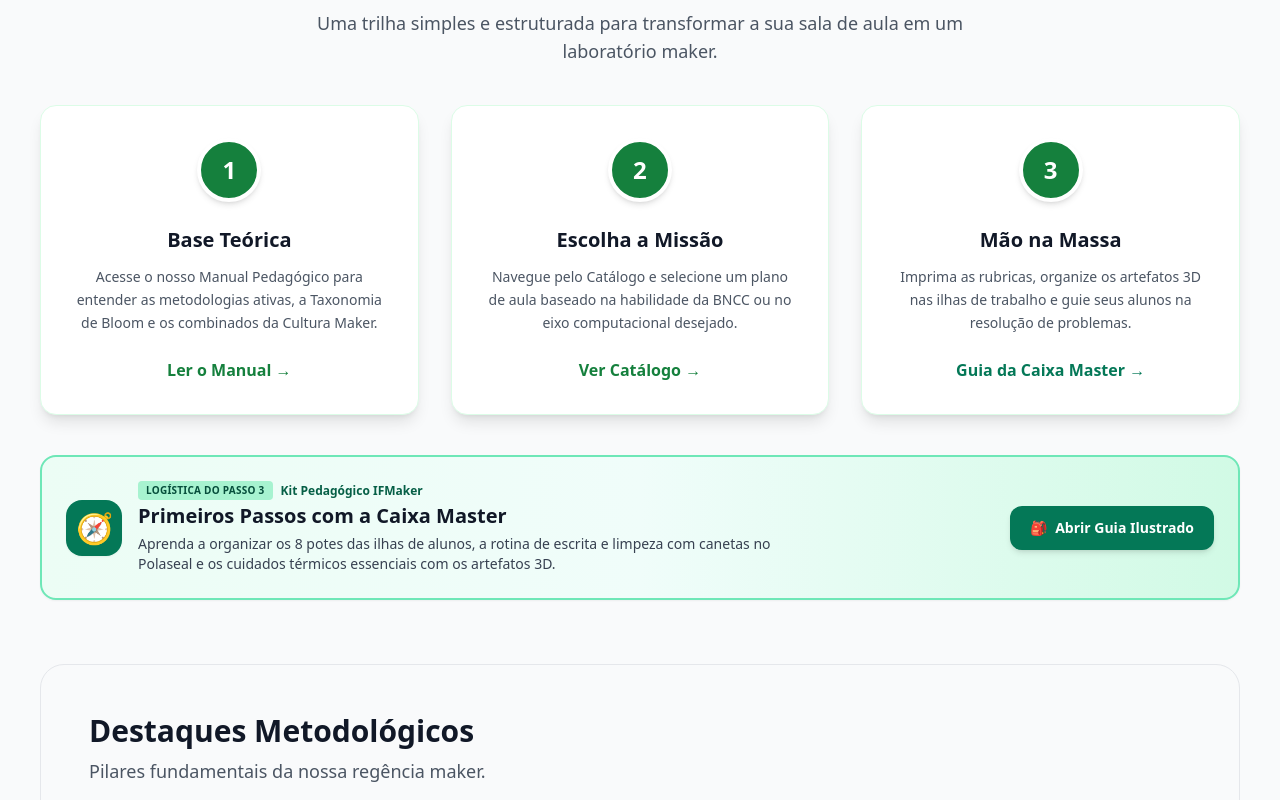
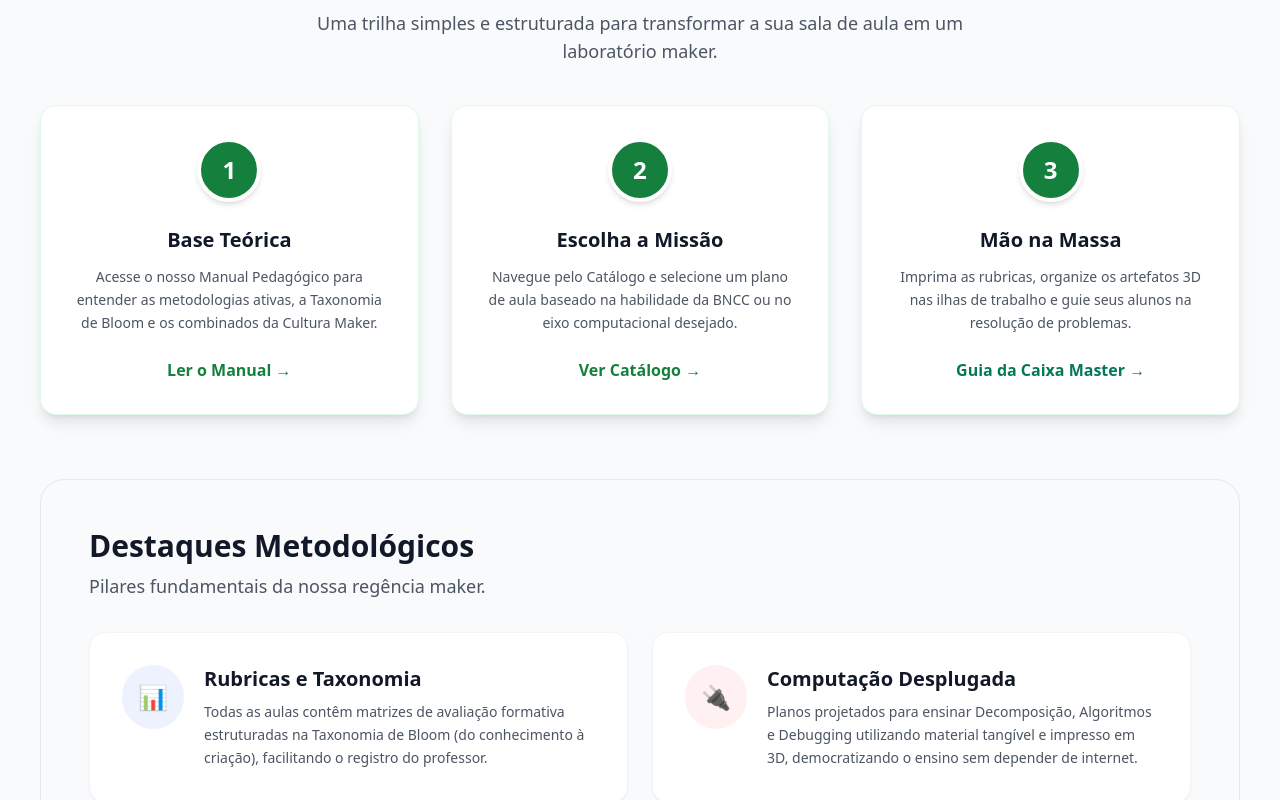
Before and after one commit to skyzinha-chan/ifmaker-patrimonio-nioaque-3d, a React (Vite) app: page / in a window 1280 px wide. Shown: the part 1021-1821 px from the top of the page. Built offline with nearby package versions, Linux system fonts and the light colour scheme; no server answers; the database is empty.

Commit message:
🎨 style(home): remove card redundante da caixa master

```diff
--- a/src/pages/Home.jsx
+++ b/src/pages/Home.jsx
@@ -350,37 +350,6 @@ export default function Home() {
             </button>
           </div>
         </div>
-
-        {/* CARD INTEGRADO: LOGÍSTICA & PRIMEIROS PASSOS COM A CAIXA MASTER */}
-        <div className='mt-10 bg-gradient-to-r from-emerald-50 via-teal-50 to-emerald-100 border-2 border-emerald-300 rounded-2xl p-5 sm:p-6 shadow-sm flex flex-col md:flex-row items-start md:items-center justify-between gap-5'>
-          <div className='flex items-start sm:items-center gap-4'>
-            <div className='h-12 w-12 sm:h-14 sm:w-14 rounded-2xl bg-emerald-700 text-white flex items-center justify-center text-2xl sm:text-3xl shadow-sm flex-shrink-0'>
-              🧭
-            </div>
-            <div>
-              <div className='flex items-center gap-2'>
-                <span className='bg-emerald-200 text-emerald-900 text-[10px] font-black uppercase px-2 py-0.5 rounded tracking-wide'>
-                  Logística do Passo 3
-                </span>
-                <span className='text-xs font-bold text-emerald-800'>Kit Pedagógico IFMaker</span>
-              </div>
-              <h3 className='text-lg sm:text-xl font-extrabold text-gray-900 mt-0.5'>
-                Primeiros Passos com a Caixa Master
-              </h3>
-              <p className='text-xs sm:text-sm text-gray-700 mt-1 max-w-2xl leading-relaxed'>
-                Aprenda a organizar os 8 potes das ilhas de alunos, a rotina de escrita e limpeza com canetas no Polaseal e os cuidados térmicos essenciais com os artefatos 3D.
-              </p>
-            </div>
-          </div>
-
-          <button
-            type='button'
-            onClick={() => setModalCaixaMasterAberto(true)}
-            className='whitespace-nowrap bg-emerald-700 hover:bg-emerald-800 active:bg-emerald-900 text-white font-extrabold py-3 px-5 rounded-xl shadow-md transition text-xs sm:text-sm flex items-center gap-2 self-stretch md:self-auto justify-center flex-shrink-0'
-          >
-            <span>🎒</span> Abrir Guia Ilustrado
-          </button>
-        </div>
       </section>
 
       {/* Destaques Metodológicos */}
```
